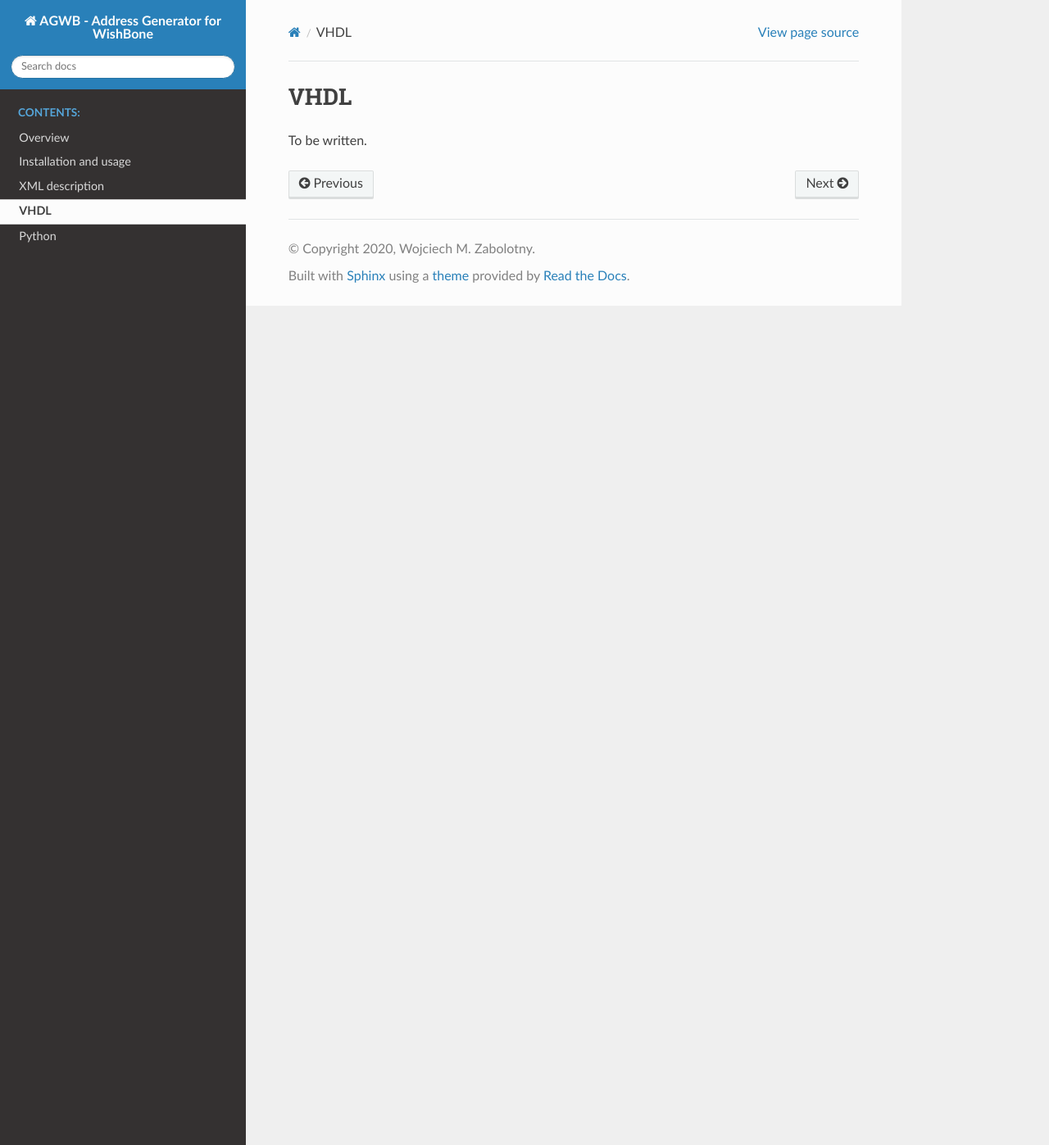
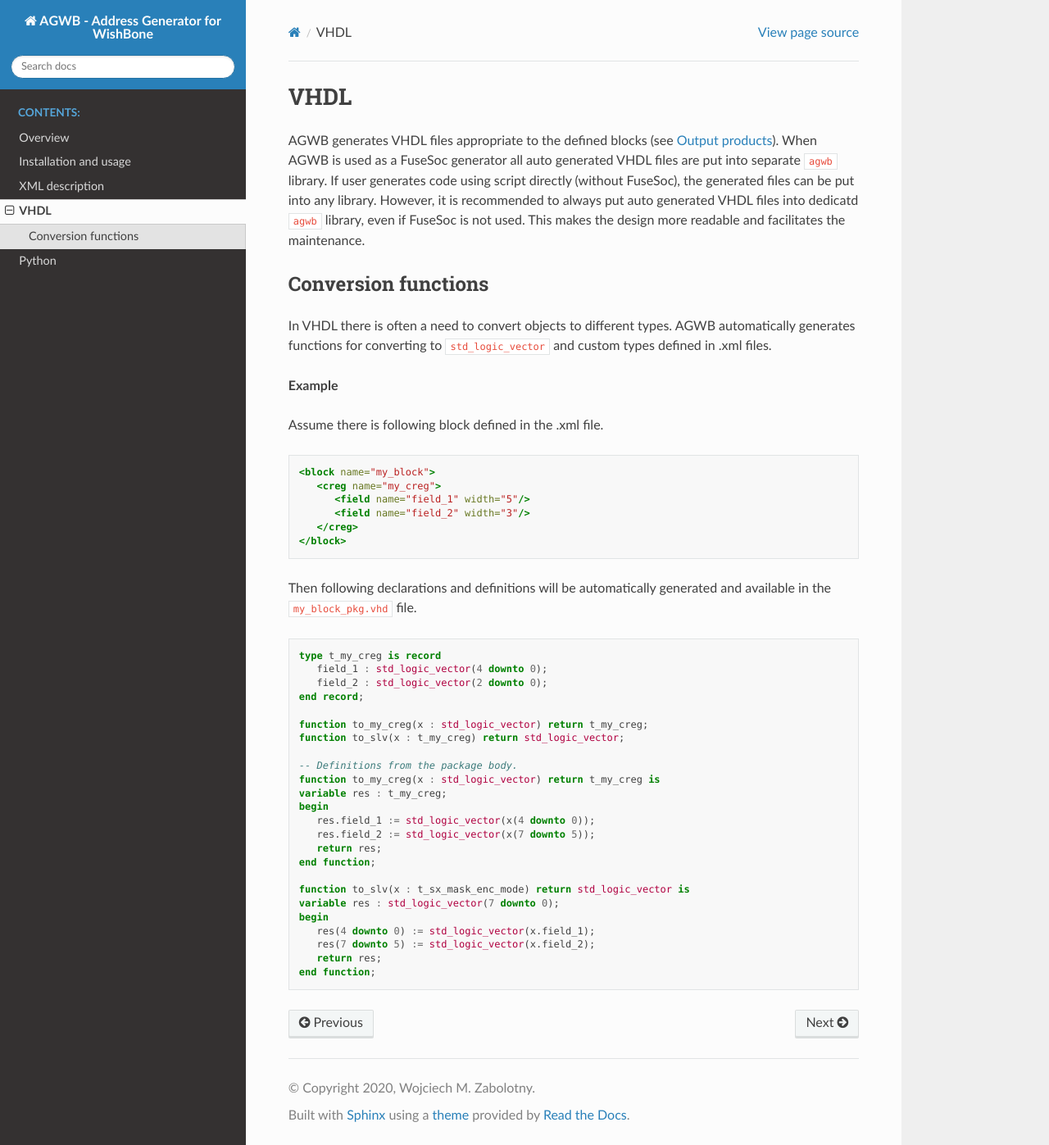
Before and after one commit to wzab/agwb, a Sphinx documentation site: the page built from doc/vhdl.rst, in a window 1280 px wide and 1397 px high. Shown: the whole window at 82% size. Built offline with Sphinx 7.4.7 and the Read the Docs theme 2.0.0, drawn with Linux system fonts in a browser that asks for light colours.

Commit message:
Add some VHDL documentation.

```diff
--- a/doc/vhdl.rst
+++ b/doc/vhdl.rst
@@ -1,4 +1,56 @@
 VHDL
 ----
 
-To be written.
+AGWB generates VHDL files appropriate to the defined blocks (see :ref:`Output products`).
+When AGWB is used as a FuseSoc generator all auto generated VHDL files are put into separate :code:`agwb` library.
+If user generates code using script directly (without FuseSoc), the generated files can be put into any library.
+However, it is recommended to always put auto generated VHDL files into dedicatd :code:`agwb` library, even if FuseSoc is not used.
+This makes the design more readable and facilitates the maintenance.
+
+Conversion functions
+####################
+
+In VHDL there is often a need to convert objects to different types.
+AGWB automatically generates functions for converting to :code:`std_logic_vector` and custom types defined in .xml files.
+
+**Example**
+
+Assume there is following block defined in the .xml file.
+
+.. code-block:: xml
+
+   <block name="my_block">
+      <creg name="my_creg">
+         <field name="field_1" width="5"/>
+         <field name="field_2" width="3"/>
+      </creg>
+   </block>
+
+Then following declarations and definitions will be automatically generated and available in the :code:`my_block_pkg.vhd` file.
+
+.. code-block:: vhdl
+
+   type t_my_creg is record
+      field_1 : std_logic_vector(4 downto 0);
+      field_2 : std_logic_vector(2 downto 0);
+   end record;
+
+   function to_my_creg(x : std_logic_vector) return t_my_creg;
+   function to_slv(x : t_my_creg) return std_logic_vector;
+
+   -- Definitions from the package body.
+   function to_my_creg(x : std_logic_vector) return t_my_creg is
+   variable res : t_my_creg;
+   begin
+      res.field_1 := std_logic_vector(x(4 downto 0));
+      res.field_2 := std_logic_vector(x(7 downto 5));
+      return res;
+   end function;
+
+   function to_slv(x : t_sx_mask_enc_mode) return std_logic_vector is
+   variable res : std_logic_vector(7 downto 0);
+   begin
+      res(4 downto 0) := std_logic_vector(x.field_1);
+      res(7 downto 5) := std_logic_vector(x.field_2);
+      return res;
+   end function;
```
